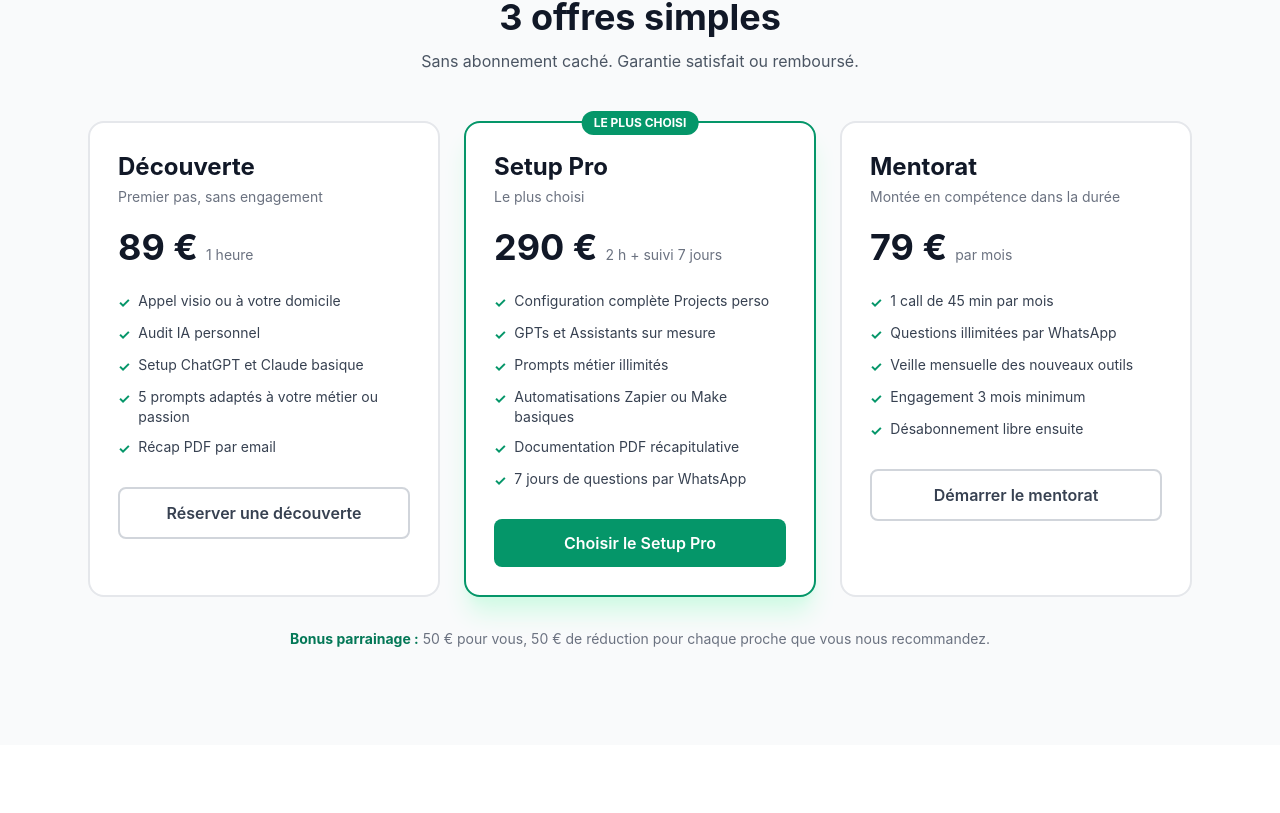
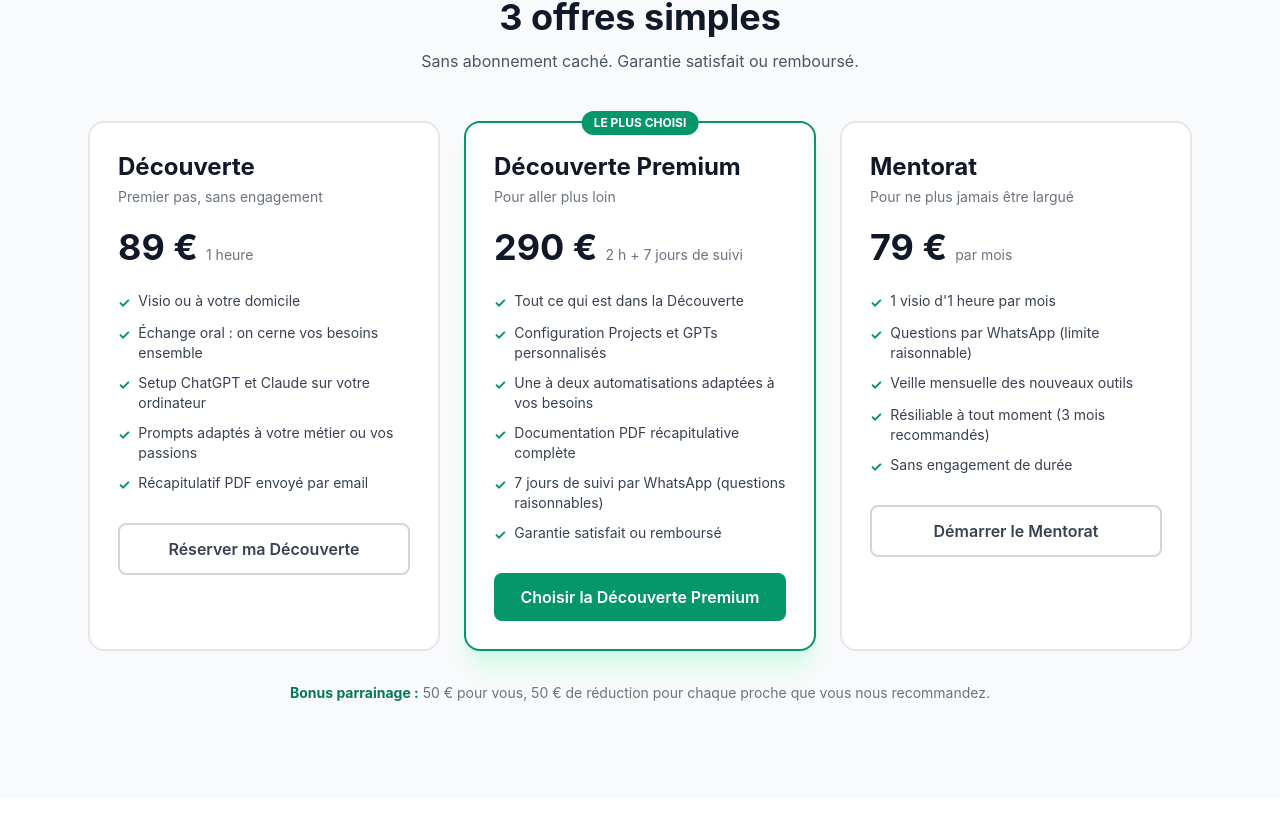
Before and after one commit to punchthewolf-art/kogrix-site, a Next.js app: page /particuliers in a window 1280 px wide. Shown: the part 1927-2740 px from the top of the page. Built offline with nearby package versions, Linux system fonts and the light colour scheme.

Commit message:
Rename Setup Pro -> Decouverte Premium + corrections FAQ feedback Benjamin

```diff
--- a/src/app/particuliers/page.tsx
+++ b/src/app/particuliers/page.tsx
@@ -40,45 +40,45 @@ const offers = [
     duration: "1 heure",
     tagline: "Premier pas, sans engagement",
     features: [
-      "Appel visio ou à votre domicile",
-      "Audit IA personnel",
-      "Setup ChatGPT et Claude basique",
-      "5 prompts adaptés à votre métier ou passion",
-      "Récap PDF par email",
+      "Visio ou à votre domicile",
+      "Échange oral : on cerne vos besoins ensemble",
+      "Setup ChatGPT et Claude sur votre ordinateur",
+      "Prompts adaptés à votre métier ou vos passions",
+      "Récapitulatif PDF envoyé par email",
     ],
     highlight: false,
-    cta: "Réserver une découverte",
+    cta: "Réserver ma Découverte",
   },
   {
-    name: "Setup Pro",
+    name: "Découverte Premium",
     price: "290 €",
-    duration: "2 h + suivi 7 jours",
-    tagline: "Le plus choisi",
+    duration: "2 h + 7 jours de suivi",
+    tagline: "Pour aller plus loin",
     features: [
-      "Configuration complète Projects perso",
-      "GPTs et Assistants sur mesure",
-      "Prompts métier illimités",
-      "Automatisations Zapier ou Make basiques",
-      "Documentation PDF récapitulative",
-      "7 jours de questions par WhatsApp",
+      "Tout ce qui est dans la Découverte",
+      "Configuration Projects et GPTs personnalisés",
+      "Une à deux automatisations adaptées à vos besoins",
+      "Documentation PDF récapitulative complète",
+      "7 jours de suivi par WhatsApp (questions raisonnables)",
+      "Garantie satisfait ou remboursé",
     ],
     highlight: true,
-    cta: "Choisir le Setup Pro",
+    cta: "Choisir la Découverte Premium",
   },
   {
     name: "Mentorat",
     price: "79 €",
     duration: "par mois",
-    tagline: "Montée en compétence dans la durée",
+    tagline: "Pour ne plus jamais être largué",
     features: [
-      "1 call de 45 min par mois",
-      "Questions illimitées par WhatsApp",
+      "1 visio d'1 heure par mois",
+      "Questions par WhatsApp (limite raisonnable)",
       "Veille mensuelle des nouveaux outils",
-      "Engagement 3 mois minimum",
-      "Désabonnement libre ensuite",
+      "Résiliable à tout moment (3 mois recommandés)",
+      "Sans engagement de durée",
     ],
     highlight: false,
-    cta: "Démarrer le mentorat",
+    cta: "Démarrer le Mentorat",
   },
 ];
 
@@ -92,16 +92,16 @@ const faqs = [
     a: "Bonne question. Pendant le setup, je règle les paramètres pour que vos conversations ne servent pas à entraîner les modèles. Je vous montre aussi quelles données ne jamais partager. C'est inclus dans toutes les offres.",
   },
   {
-    q: "Pourquoi 290 € si mon petit-fils peut me montrer gratuitement ?",
-    a: "Bien sûr, beaucoup essayent. Mais en général la séance est expéditive, technique, et 3 jours après on a tout oublié. Mon job c'est d'aller à votre rythme, de m'adapter à votre métier ou à vos passions, et de revenir si vous bloquez.",
+    q: "Pourquoi payer si mon fils ou mon entourage peut me montrer ?",
+    a: "Quelqu'un de votre entourage peut vous donner un coup de main, c'est précieux. La différence avec Kogrix : on prend le temps, on adapte à VOTRE métier ou VOS passions, et on revient si vous bloquez. C'est un investissement dans votre autonomie, pas dans une démo rapide.",
   },
   {
     q: "Vous vous déplacez où ?",
-    a: "À domicile dans toute la zone Criel-sur-Mer, Dieppe, Le Tréport, Eu, Mers-les-Bains, et un rayon d'environ 30 km. Partout ailleurs, on fait la séance en visio (Zoom, Google Meet ou WhatsApp).",
+    a: "Partout en France en visio (Zoom, Google Meet ou WhatsApp). Pour les déplacements physiques, on en parle au cas par cas selon la zone.",
   },
   {
     q: "Et si je ne suis pas satisfait après la première séance ?",
-    a: "Remboursement intégral, sans question. C'est la garantie de l'offre Découverte et du Setup Pro. Vous ne risquez rien.",
+    a: "Remboursement intégral, sans question. C'est la garantie de l'offre Découverte et de la Découverte Premium. Vous ne risquez rien.",
   },
   {
     q: "J'ai déjà ChatGPT gratuit, ça suffit non ?",
```
